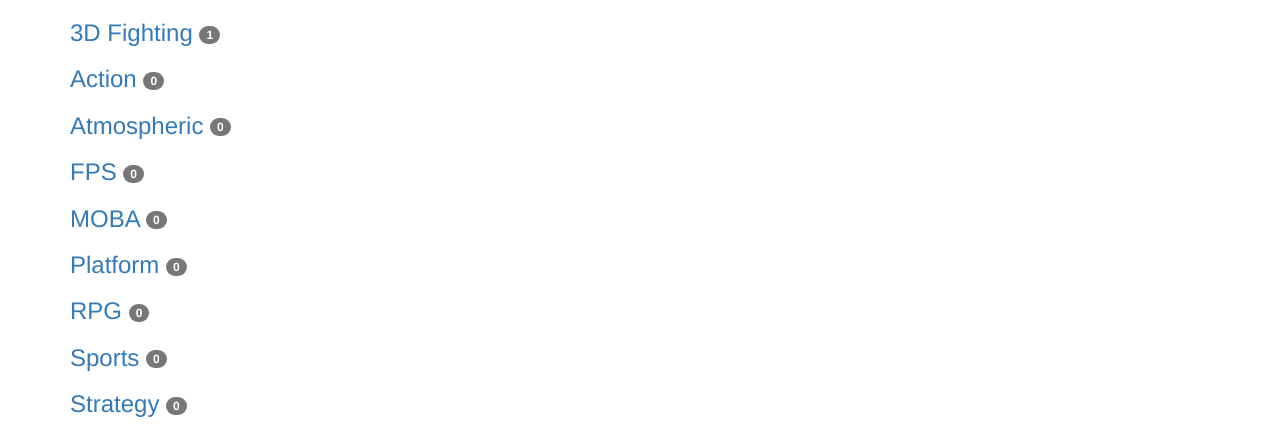
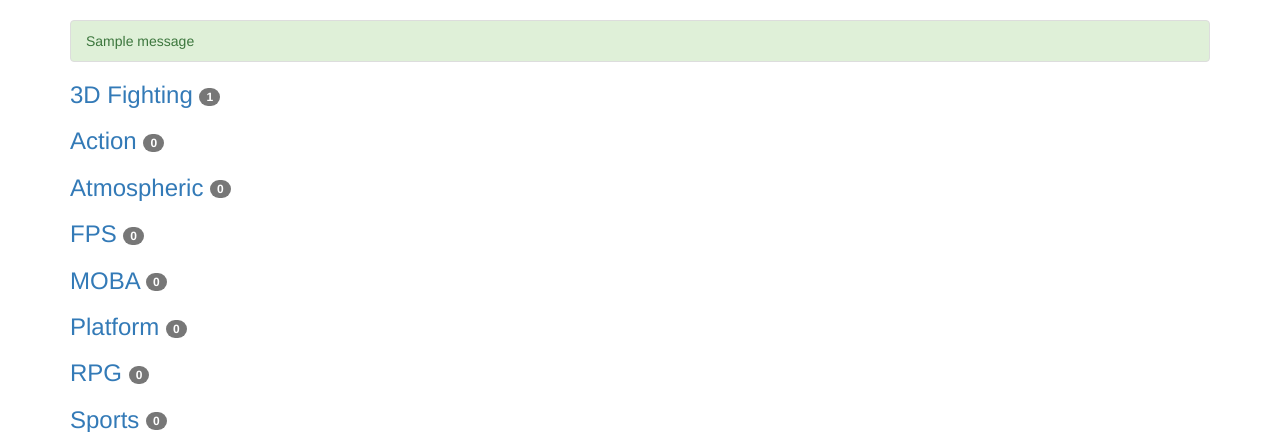
Before and after one commit to dblsilverio/udacity-fswd-game-catalog, a Flask app: page / in a window 1280 px wide. Shown: the part 72-504 px from the top of the page. Run offline with Flask 2, Linux system fonts and the light colour scheme; data comes from the database, SQL or seed files in the repository; tables that the repository leaves empty hold one stand-in row (values such as "Sample post"); one stand-in notice (Sample message) is shown; some libraries are stand-ins or nearby versions.

Commit message:
Html adjusts

```diff
--- a/catalog/templates/index.html
+++ b/catalog/templates/index.html
@@ -1,15 +1,24 @@
 {% extends "base.html" %}
 
 {% block title %}
-Available Games
+    Available Games
 {% endblock %}
 
 {% block active_index %} class="active"{% endblock %}
 
 {% block body %}
-
-{% for category in categories %}
-    <h3><a href="/category/{{ category.id }}">{{ category.name }} <span class="badge">{{ category.games | length }}</span></a></h3>
-{% endfor %}
+    {% with messages = get_flashed_messages(with_categories=true) %}
+        {% if messages %}
+            <ul class="list-group">
+                {% for category, message in messages %}
+                    <li class="list-group-item list-group-item-{{ category }}">{{ message }}</li>
+                {% endfor %}
+            </ul>
+        {% endif %}
+    {% endwith %}
+    {% for category in categories %}
+        <h3><a href="/category/{{ category.id }}">{{ category.name }} <span
+                class="badge">{{ category.games | length }}</span></a></h3>
+    {% endfor %}
 
 {% endblock %}
```
Also changed, not shown: catalog/templates/game_form.html (+33 -17 lines).
